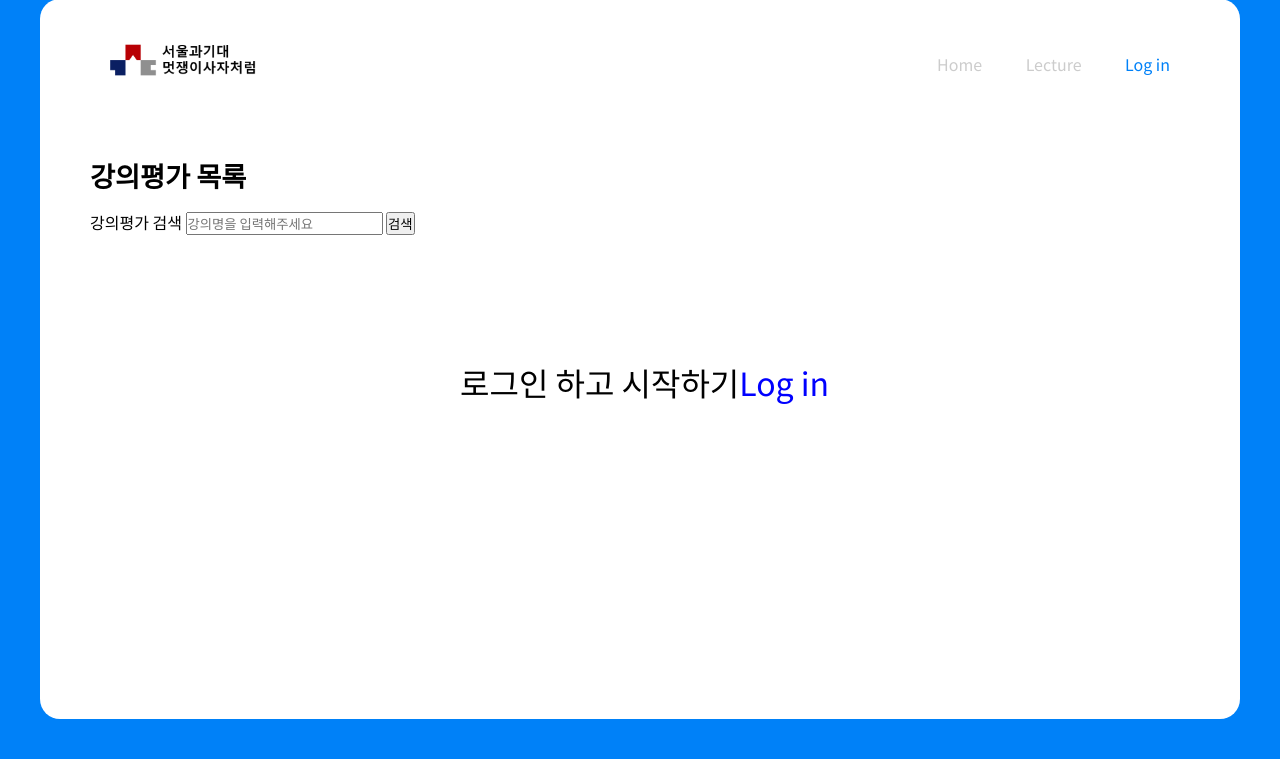
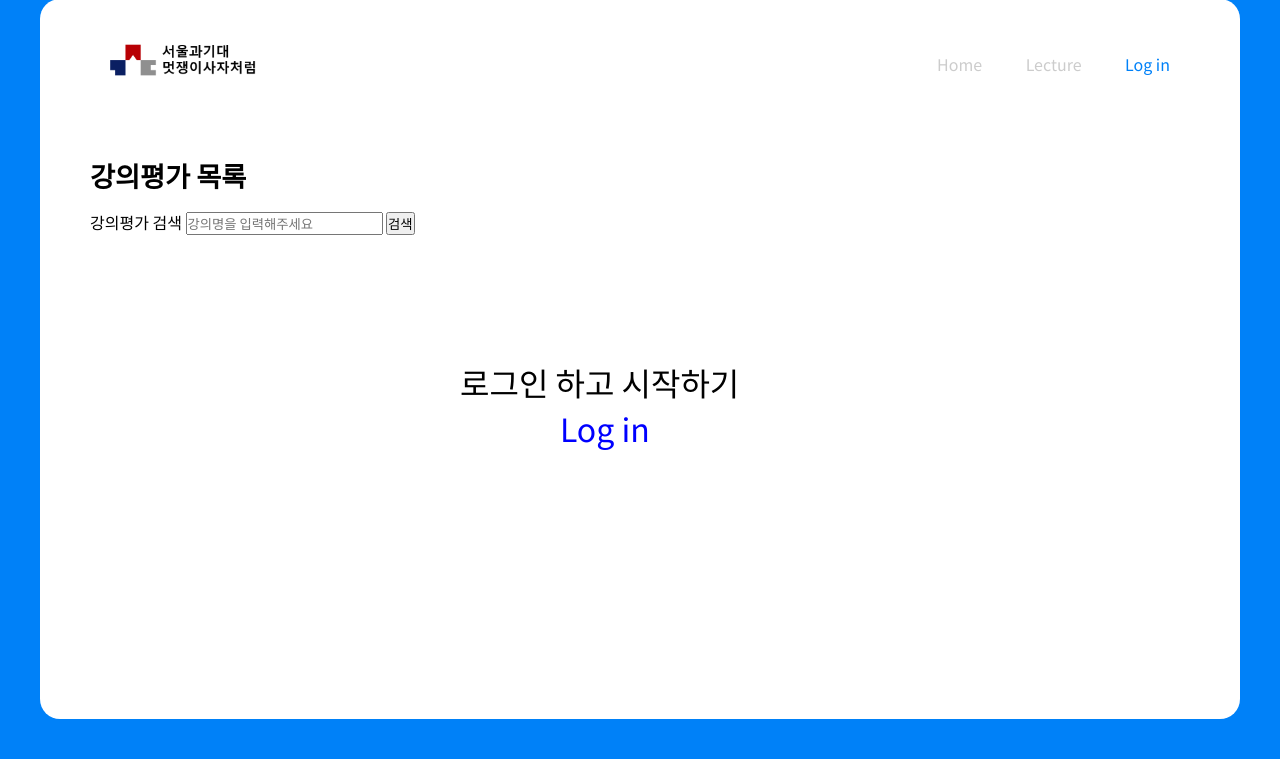
Before and after one commit to acepilot0620/seoultechUOS8, a Django app: page / in a window 1280 px wide. Shown: the part 41-800 px from the top of the page. Run offline with Django 3.2, Linux system fonts and the light colour scheme.

Commit message:
Update home.html

```diff
--- a/lecture_assessment/account/templates/home.html
+++ b/lecture_assessment/account/templates/home.html
@@ -76,11 +76,11 @@
                 <div class="lectureUpload">
                     <a href="{% url 'post:post' %}"><img src="../static/img/challengeUploadBtn.svg" alt="" /></a>
                 </div>
-                {% else %}
-                <div style="width : 50%; height : 30%; font-size : 2rem; position:absolute; top:50%; left:35%;">로그인 하고 시작하기<a href="{% url 'account:login' %}" style="color : blue;">Log in</a>
+                 {% else %}
+                <div style="width : 50%; height : 30%; font-size : 2rem; position:absolute; top:50%; left:35%;">로그인 하고 시작하기
+                <div style="padding-left : 100px;"><a href="{% url 'account:login' %}" style="color : blue;">Log in</a></div>
                 </div>
                 {% endif %}
-
 
             </div>
         </div>
```
